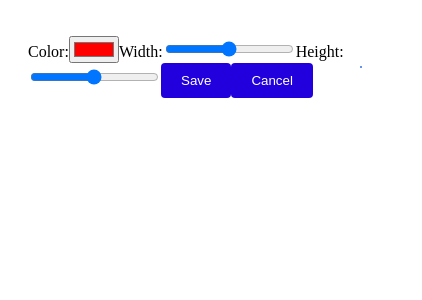
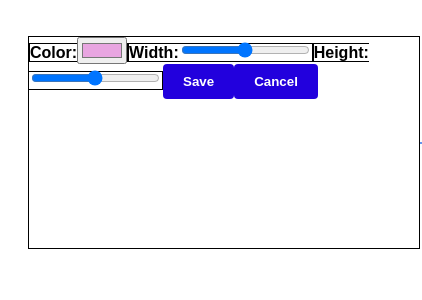
Before and after one commit to kevinjfaucher/Cake-Starter, a React (Vite) app: page / in a window 390 px wide. Both pictures are taken after a click on the button "Add A Layer". Shown: the top 300 px of the page, 422 px wide, since content can reach past the window. Built offline with nearby package versions, Linux system fonts and the light colour scheme.

Commit message:
Fixed color picker bug

```diff
--- a/src/components/CakeBuilder/LayerForm.jsx
+++ b/src/components/CakeBuilder/LayerForm.jsx
@@ -13,11 +13,11 @@ const LayerForm = ({ onSave, onCancel }) => {
 
   return (
     <div className="layer-form">
-      <label>
+      <label className="form-labels">
         Color:
-        <input type="color" name="color" value="#ff0000" onChange={handleChange}></input>
+        <input type="color" name="color" defaultValue="#e8a5e1" onChange={handleChange}></input>
       </label>
-      <label>
+      <label className="form-labels">
         Width:
         <input
           type="range"
@@ -29,7 +29,7 @@ const LayerForm = ({ onSave, onCancel }) => {
           onChange={handleChange}
         />
       </label>
-      <label>
+      <label className="form-labels">
         Height:
         <input
           type="range"
@@ -41,8 +41,8 @@ const LayerForm = ({ onSave, onCancel }) => {
           onChange={handleChange}
         />
       </label>
-      <button onClick={() => onSave(layer)}>Save</button>
-      <button onClick={onCancel}>Cancel</button>
+      <button id="form-button" onClick={() => onSave(layer)}>Save</button>
+      <button id="form-button" onClick={onCancel}>Cancel</button>
     </div>
   );
 };
--- a/src/components/CakeBuilder/styles/LayerBuilder.css
+++ b/src/components/CakeBuilder/styles/LayerBuilder.css
@@ -1,3 +1,6 @@
+/* BELOW IS THE CSS FOR MOBILE VIEW */
+@media only screen and (max-width: 768px) {
+
 .layer-builder {
     display: flex;
     flex-direction: column;
@@ -36,3 +39,4 @@
     background-color: #c0392b;
     border-color: #bbb;
   }
+}
--- a/src/components/CakeBuilder/styles/LayerForm.css
+++ b/src/components/CakeBuilder/styles/LayerForm.css
@@ -1,7 +1,21 @@
 /* BELOW IS THE CSS FOR MOBILE VIEW */
 @media only screen and (max-width: 768px) {
 
+.layer-form {
+    width: 100vw;
+    height: 25vh;
+    border: 1px solid black;
+}
 
+.form-labels {
+    font-weight: bold;
+    font-family: arial;
+    border: 1px solid black;
+}
+
+#form-button {
+    font-weight: bold;
+}
 
 
 
```
